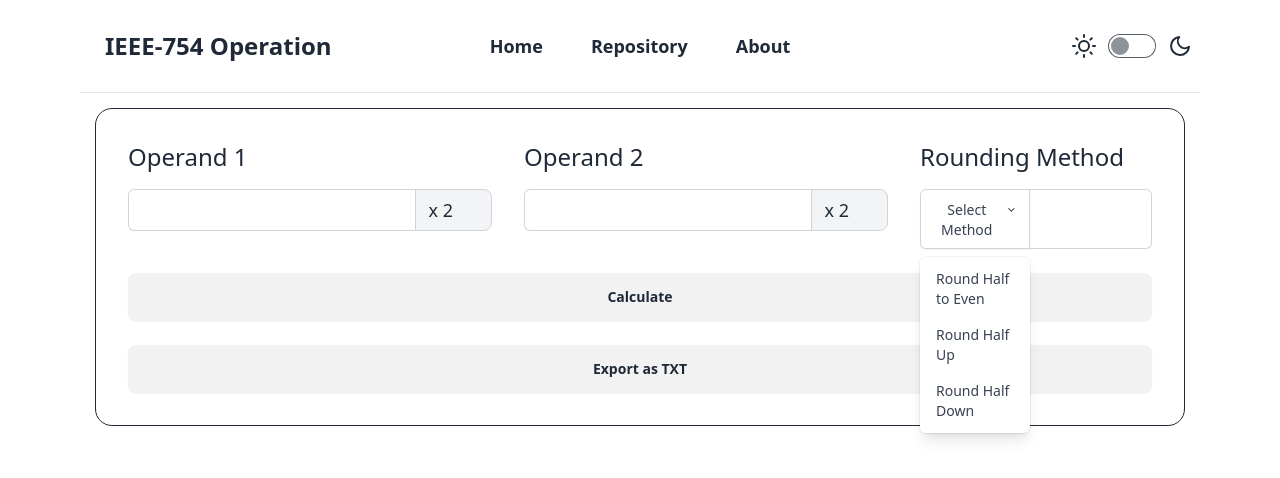
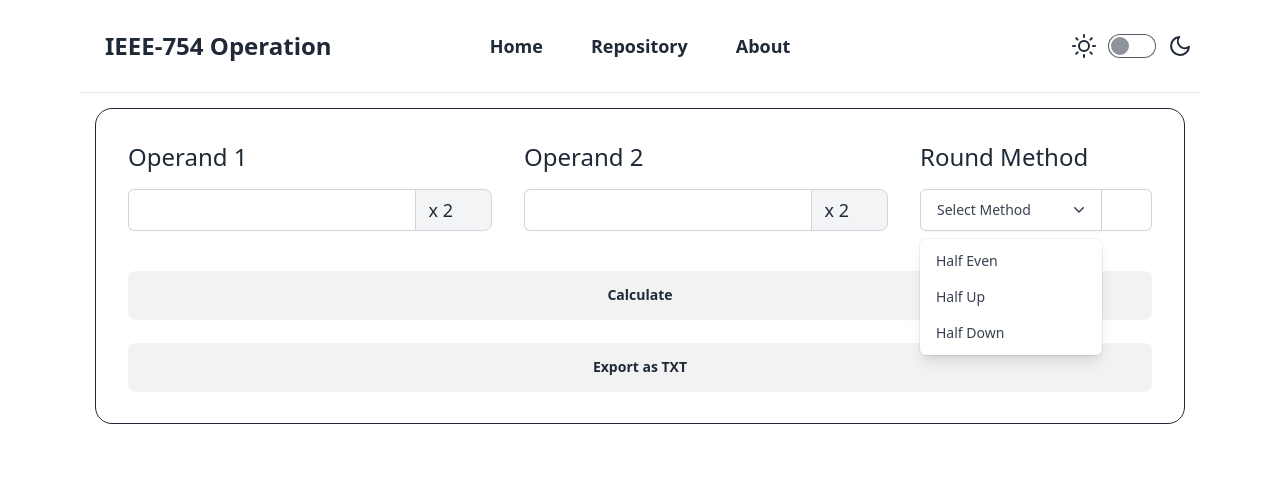
Before and after one commit to airemcs/ieee-754, a React (Vite) app: page / in a window 1280 px wide. Both pictures are taken after a click on the button "Select Method". Shown: the top 478 px of the page. Built offline with nearby package versions, Linux system fonts and the light colour scheme.

Commit message:
Revise Rounding Methods

```diff
--- a/src/components/Card.jsx
+++ b/src/components/Card.jsx
@@ -45,7 +45,7 @@ export default function Card() {
 
     <div className="w-full mb-4 lg:mb-0 col-span-2">
 
-      <label htmlFor="" className="block text-xl lg:text-2xl font-medium mb-2 lg:mb-4">Rounding Method</label>
+      <label htmlFor="" className="block text-xl lg:text-2xl font-medium mb-2 lg:mb-4">Round Method</label>
 
       <div className="join w-full relative">
 
@@ -64,17 +64,17 @@ export default function Card() {
           className="origin-top-right absolute right-0 mt-2 w-full rounded-md shadow-lg bg-white ring-1 ring-black ring-opacity-5 focus:outline-none">
           <div className="py-1" role="none">
 
-              <a href="#" role="menuitem" onClick={() => handleOptionClick('Round Half to Even')}
+              <a href="#" role="menuitem" onClick={() => handleOptionClick('Half Even')}
               className="text-gray-700 block px-4 py-2 text-sm hover:bg-gray-100">
-              Round Half to Even</a>
+              Half Even</a>
 
-              <a href="#" role="menuitem" onClick={() => handleOptionClick('Round Half Up')}
+              <a href="#" role="menuitem" onClick={() => handleOptionClick('Half Up')}
               className="text-gray-700 block px-4 py-2 text-sm hover:bg-gray-100">
-              Round Half Up</a>
+              Half Up</a>
 
-              <a href="#" role="menuitem" onClick={() => handleOptionClick('Round Half Down')}
+              <a href="#" role="menuitem" onClick={() => handleOptionClick('Half Down')}
               className="text-gray-700 block px-4 py-2 text-sm hover:bg-gray-100">
-              Round Half Down</a>
+              Half Down</a>
 
           </div>
           </div>
@@ -83,7 +83,7 @@ export default function Card() {
         </div>
 
         <input id="" name="" type="text" placeholder=""
-        className="join-item w-full text-lg pb-2 rounded-md py-1.5 px-3 ring-1 ring-inset ring-gray-300"/>
+        className="join-item w-full lg:w-1/4 text-lg pb-2 rounded-md py-1.5 px-3 ring-1 ring-inset ring-gray-300"/>
 
       </div>
 
```
